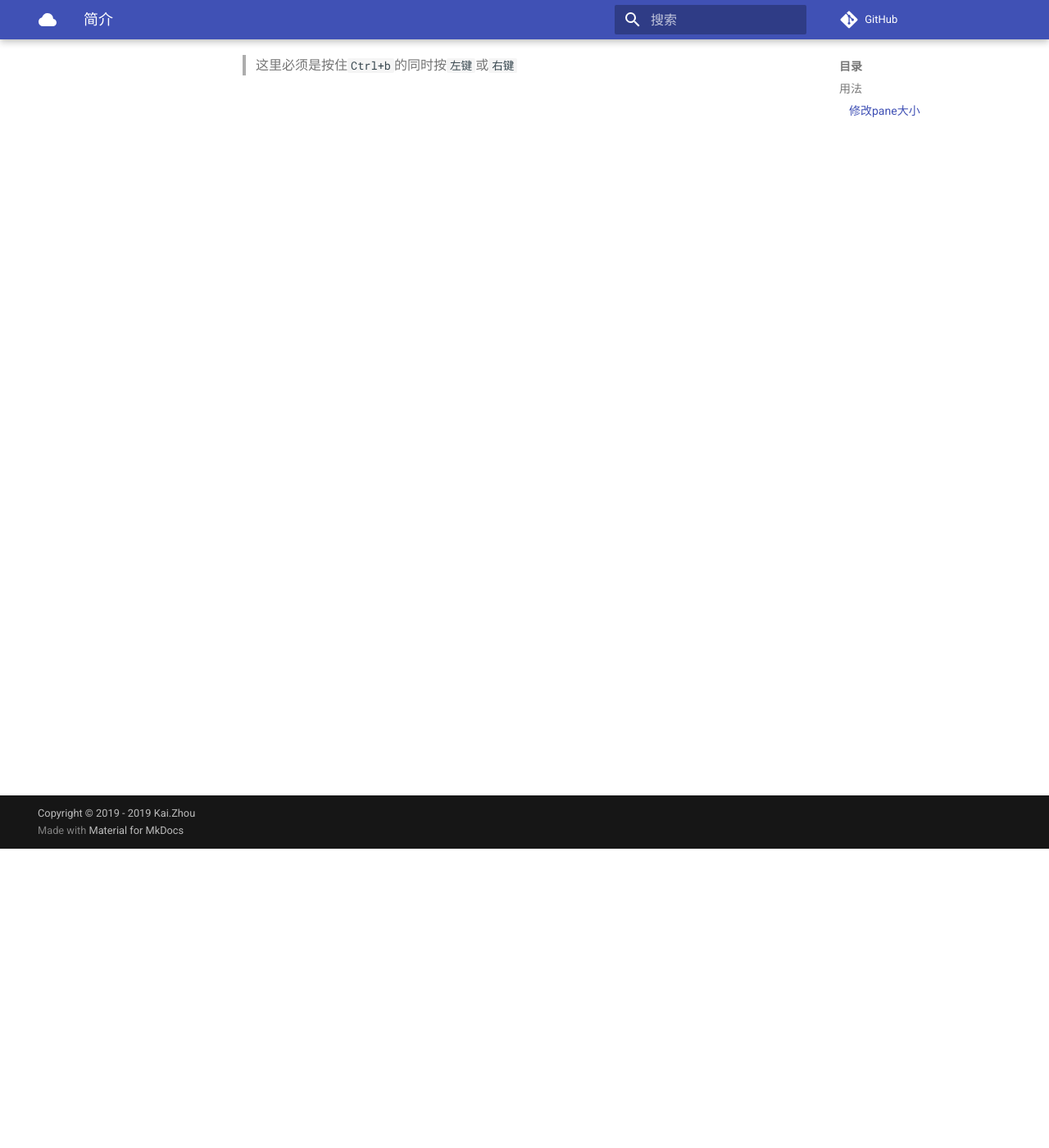
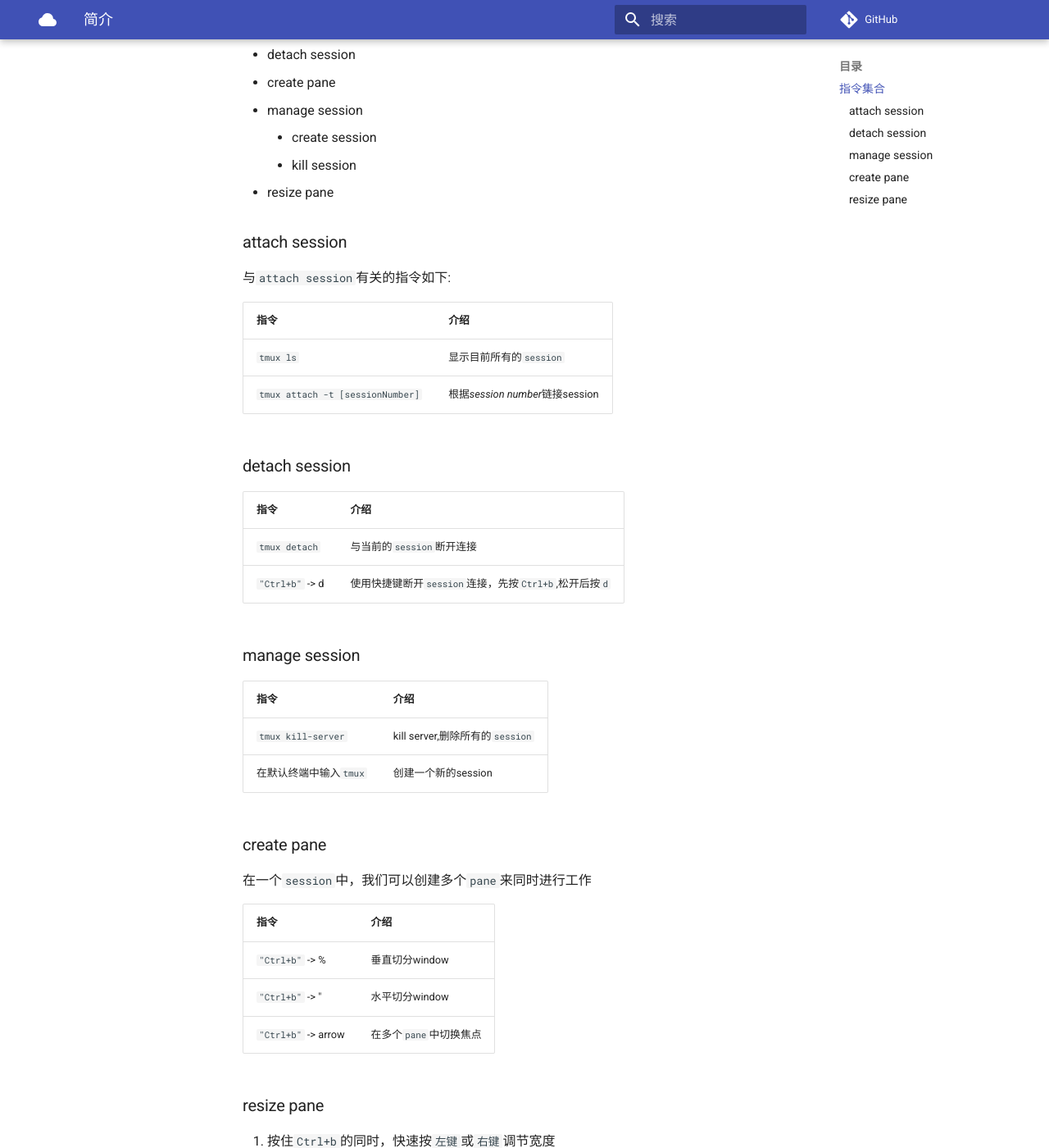
Before and after one commit to zhoukaidev/ks_blog, an MkDocs documentation site: the page built from docs/shell/linux/tools/tmux.md, in a window 1280 px wide and 1400 px high, scrolled down 365 px. Shown: the whole window at 82% size. Built offline with MkDocs 1.6.1 and Material for MkDocs 9.7.7, drawn with Linux system fonts in a browser that asks for light colours; comment, search, counter and statistics services are not loaded.

Commit message:
Update tmux.md

```diff
--- a/docs/shell/linux/tools/tmux.md
+++ b/docs/shell/linux/tools/tmux.md
@@ -2,9 +2,52 @@
 
 本文用于记录`tmux`的相关用法。
 
-## 用法
+## 指令集合
 
-### 修改`pane`大小
+本文主要介绍以下分类:
+
+* attach session
+* detach session
+* create pane
+* manage session
+    * create session
+    * kill session
+* resize pane
+
+### attach session
+
+与`attach session`有关的指令如下:
+
+| 指令   |   介绍  |
+|-------|---------|
+| `tmux ls` |  显示目前所有的`session` |
+| `tmux attach -t [sessionNumber]`  | 根据*session number*链接session|
+
+### detach session
+
+| 指令    |  介绍  |
+|---------|--------|
+| `tmux detach` |  与当前的`session`断开连接 |
+| `"Ctrl+b"` -> d  | 使用快捷键断开`session`连接，先按`Ctrl+b`,松开后按`d`  |
+
+### manage session
+
+| 指令     | 介绍   |
+|----------|--------|
+| `tmux kill-server`  | kill server,删除所有的`session` |
+|在默认终端中输入`tmux`  | 创建一个新的session |
+
+### create pane
+
+在一个`session`中，我们可以创建多个`pane`来同时进行工作
+
+| 指令      |  介绍    |
+|----------|-----------|
+| `"Ctrl+b"` -> %  | 垂直切分window |
+| `"Ctrl+b"` -> "  | 水平切分window  |
+| `"Ctrl+b"` -> arrow | 在多个`pane`中切换焦点 |
+
+### resize pane
 
 1. 按住`Ctrl+b`的同时，快速按`左键`或`右键`调节宽度
 
```
